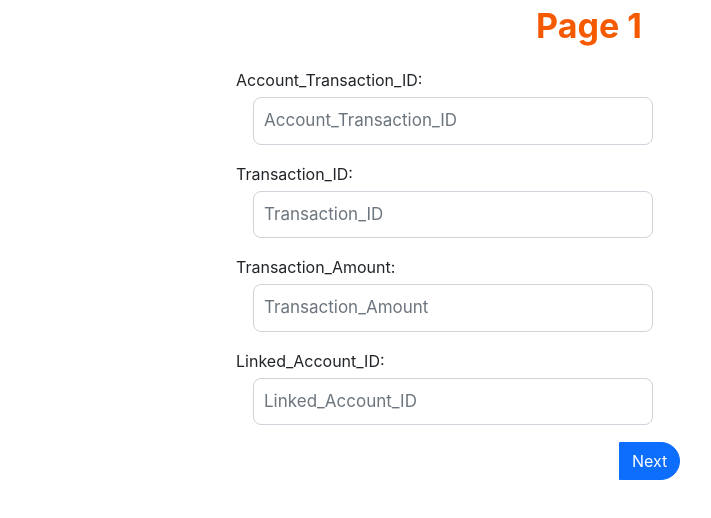
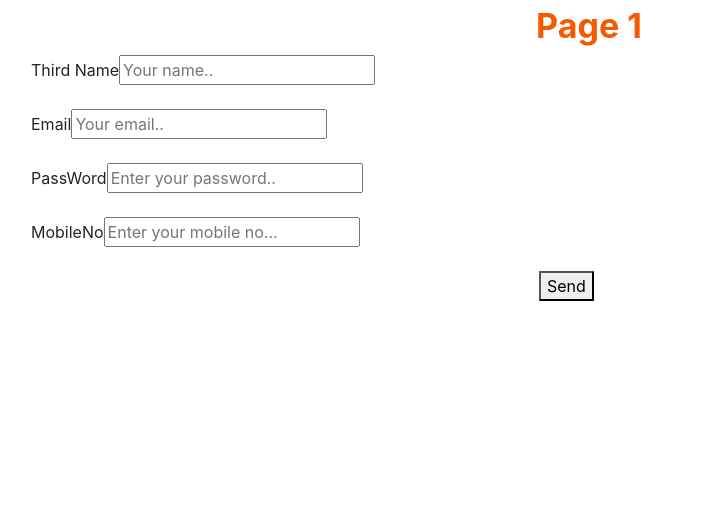
Before and after one commit to 69Moto/frntend, a React (Create React App) app: page / in a window 1280 px wide. Shown: the top 518 px of the page, without its empty margins (51-762 px from the left). Built offline with nearby package versions, Linux system fonts and the light colour scheme.

Commit message:
updated css

```diff
--- a/src/screens/First.js
+++ b/src/screens/First.js
@@ -7,10 +7,12 @@ export default function First({ page, setPage, formData, setFormData }) {
 
     return (
         <>
-            <form
-            style={{ marginRight: 270, marginLeft: 270}}
+            {/* <form
+            className='center'
             >
-                <div  style={{ margin: 17 }}>Account_Transaction_ID:
+                <div
+                  className='centerr'
+                >Account_Transaction_ID:
                     <FormInput
 
                         placeholderText={'Account_Transaction_ID'}
@@ -19,7 +21,7 @@ export default function First({ page, setPage, formData, setFormData }) {
                     />
                 </div>
 
-                <div  style={{ margin: 17 }}>Transaction_ID:
+                <div  className='centerr'>Transaction_ID:
                     <FormInput
 
                         placeholderText={'Transaction_ID'}
@@ -28,7 +30,7 @@ export default function First({ page, setPage, formData, setFormData }) {
                     />
                 </div>
 
-                <div  style={{ margin: 17 }}>Transaction_Amount:
+                <div className='centerr'>Transaction_Amount:
                     <FormInput
 
                         placeholderText={'Transaction_Amount'}
@@ -37,7 +39,7 @@ export default function First({ page, setPage, formData, setFormData }) {
                     />
                 </div>
 
-                <div  style={{ margin: 17 }}>Linked_Account_ID:
+                <div  className='centerr'>Linked_Account_ID:
                     <FormInput
 
                         placeholderText={'Linked_Account_ID'}
@@ -56,6 +58,53 @@ export default function First({ page, setPage, formData, setFormData }) {
                     }}
                 />
             </form>
+ */}
+  <div className="container">
+
+          <form>
+            <label for="fname">Third Name</label>
+            <input className="inp" name="firstname" placeholder="Your name.." />
+            <div>
+              <label for="lname"></label>
+            </div>
+            <label for="lname">Email</label>
+            <input
+              className="inp"
+              id="lname"
+              name="lastname"
+              placeholder="Your email.."
+            />
+            <div>
+              <label for="lname"></label>
+            </div>
+            <label for="lname">PassWord</label>
+            <input
+              className="inp"
+              id="lname"
+              name="lastname"
+              placeholder="Enter your password.."
+            />
+            <div>
+              <label for="lname"></label>
+            </div>
+            <label for="lname">MobileNo</label>
+            <input
+              className="inp"
+              id="lname"
+              name="lastname"
+              placeholder="Enter your mobile no..."
+            />
+            <div>
+              <label for="lname"></label>
+            </div>
+            <div style={{ margin: "auto", width: "100px" }}>
+              <button >
+                Send
+              </button>
+            </div>
+          </form>
+        </div>
+
 
 
         </>
--- a/src/screens/Style.css
+++ b/src/screens/Style.css
@@ -11,3 +11,15 @@
     border-radius: 0 20px 20px 0;
     display: inline-block;
 }
+.center{
+    display: flex;
+    flex-direction: column;
+    text-align: center;
+    justify-content: center;
+}
+.centerr{
+    display: flex;
+
+    text-align: center;
+    justify-content: center;
+}
```
